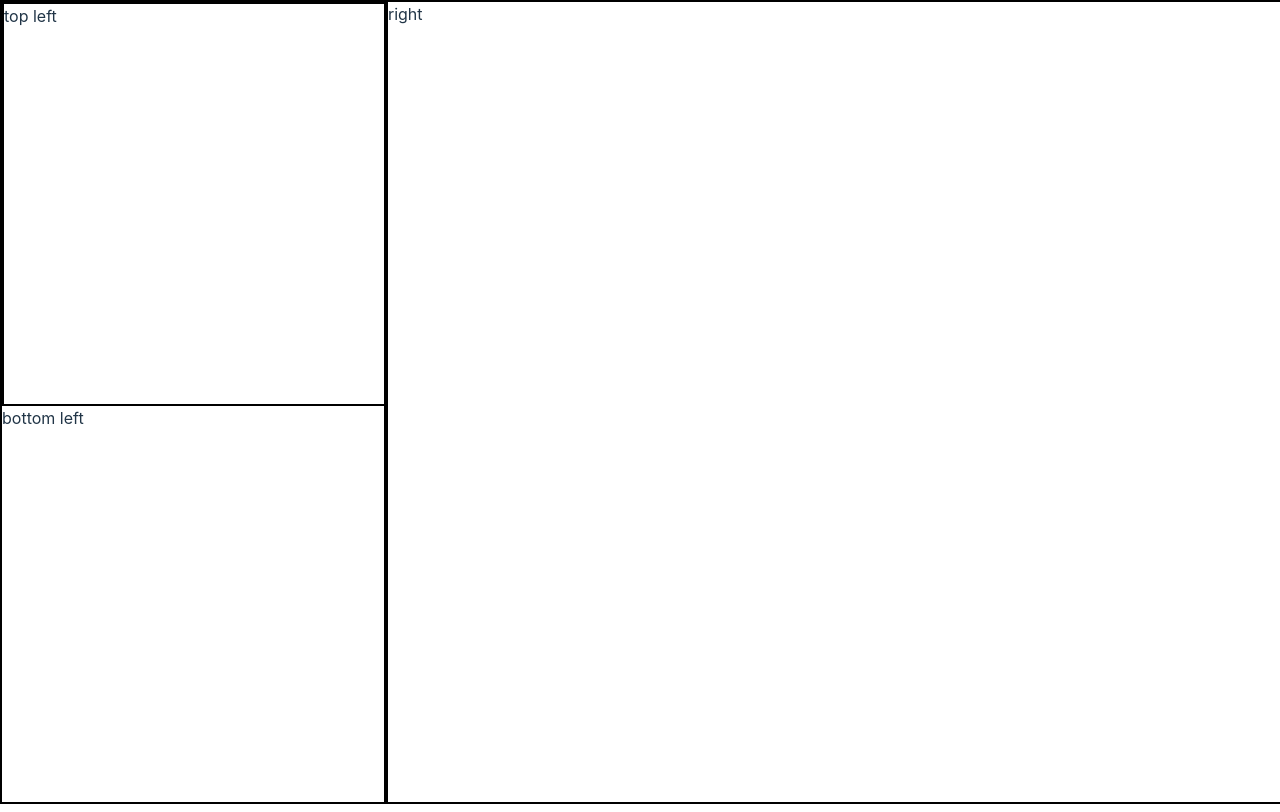
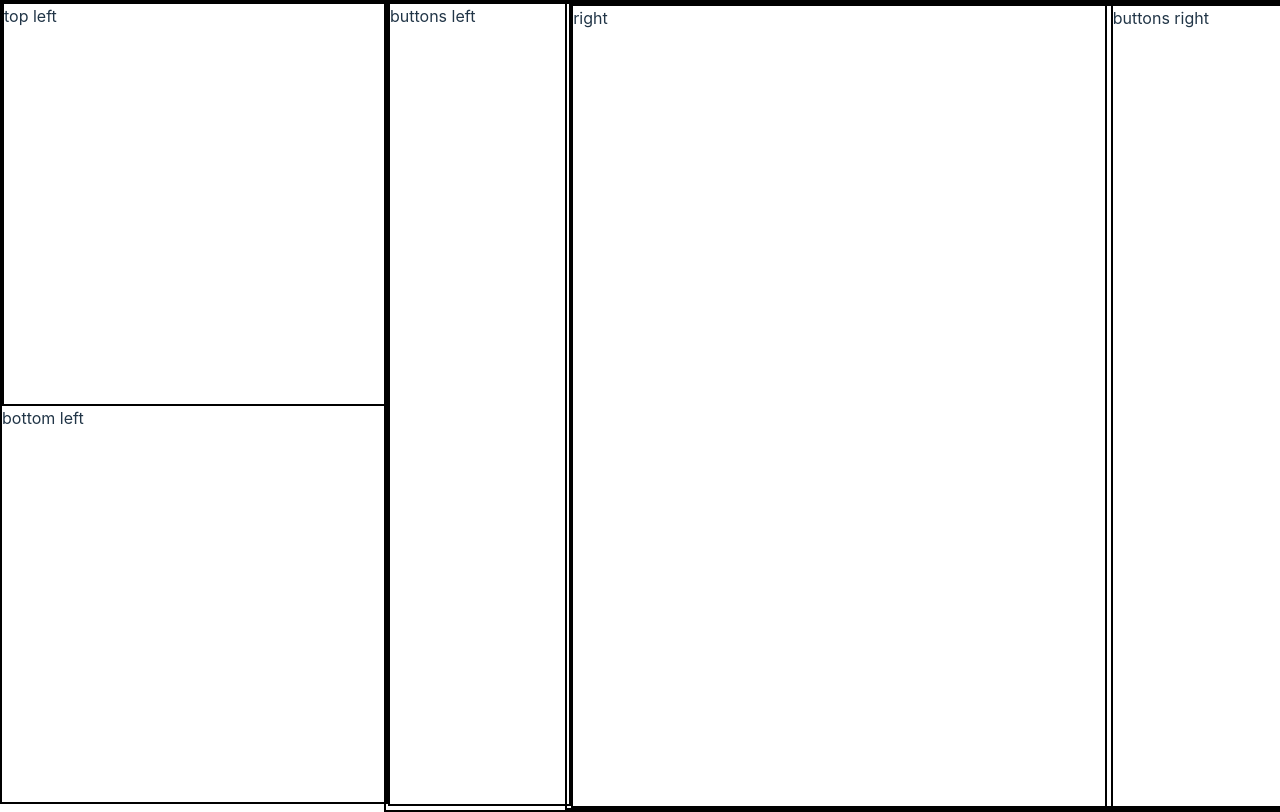
Before and after one commit to SuperchupuDev/eden, a React (Vite) app: page / in a window 1280 px wide. Built offline with nearby package versions, Linux system fonts and the light colour scheme.

Commit message:
two button columns

```diff
--- a/src/App.css
+++ b/src/App.css
@@ -28,3 +28,35 @@ body {
   height: 50vh;
   border: 2px solid #000000;
 }
+
+#buttons-left {
+  width: 14vw;
+  min-width: 14vw;
+  min-height: 100vh;
+  float: left;
+  border: 2px solid #000000;
+}
+
+#workaround-middle-buttons {
+  margin-left: 14vw;
+  width: 56vw;
+  max-width: 56vw;
+  min-height: 100vh;
+  border: 2px solid #000000;
+}
+
+#right-middle {
+  width: 42vw;
+  max-width: 42vw;
+  min-height: 100vh;
+  float: left;
+  border: 2px solid #000000;
+}
+
+#buttons-right {
+  margin-left: 42vw;
+  width: 14vw;
+  max-width: 14vw;
+  min-height: 100vh;
+  border: 2px solid #000000;
+}
--- a/src/App.tsx
+++ b/src/App.tsx
@@ -6,18 +6,18 @@ function App() {
 
   return (
     <>
-    <div id="side">
-      <div id="left-side">
-        <div id="top-left">
-          top left
+      <div id="side">
+        <div id="left-side">
+          <div id="top-left">top left</div>
+          <div id="bottom-left">bottom left</div>
         </div>
-        <div id="bottom-left">
-          bottom left
+        <div id="right-side">
+          <div id="buttons-left">buttons left</div>
+          <div id="workaround-middle-buttons">
+          <div id="right-middle">right</div>
+          <div id="buttons-right">buttons right</div>
+          </div>
         </div>
-      </div>
-      <div id="right-side">
-        right
-      </div>
       </div>
     </>
   );
```
